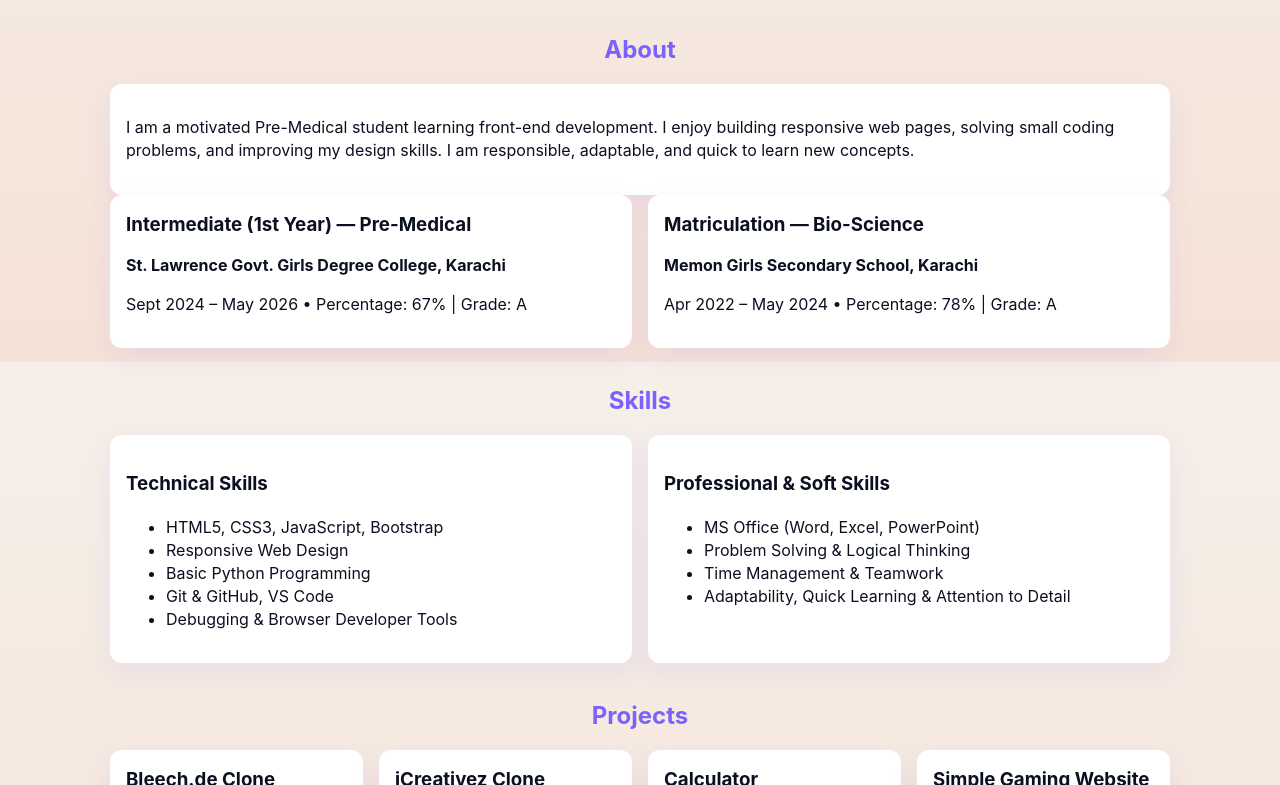
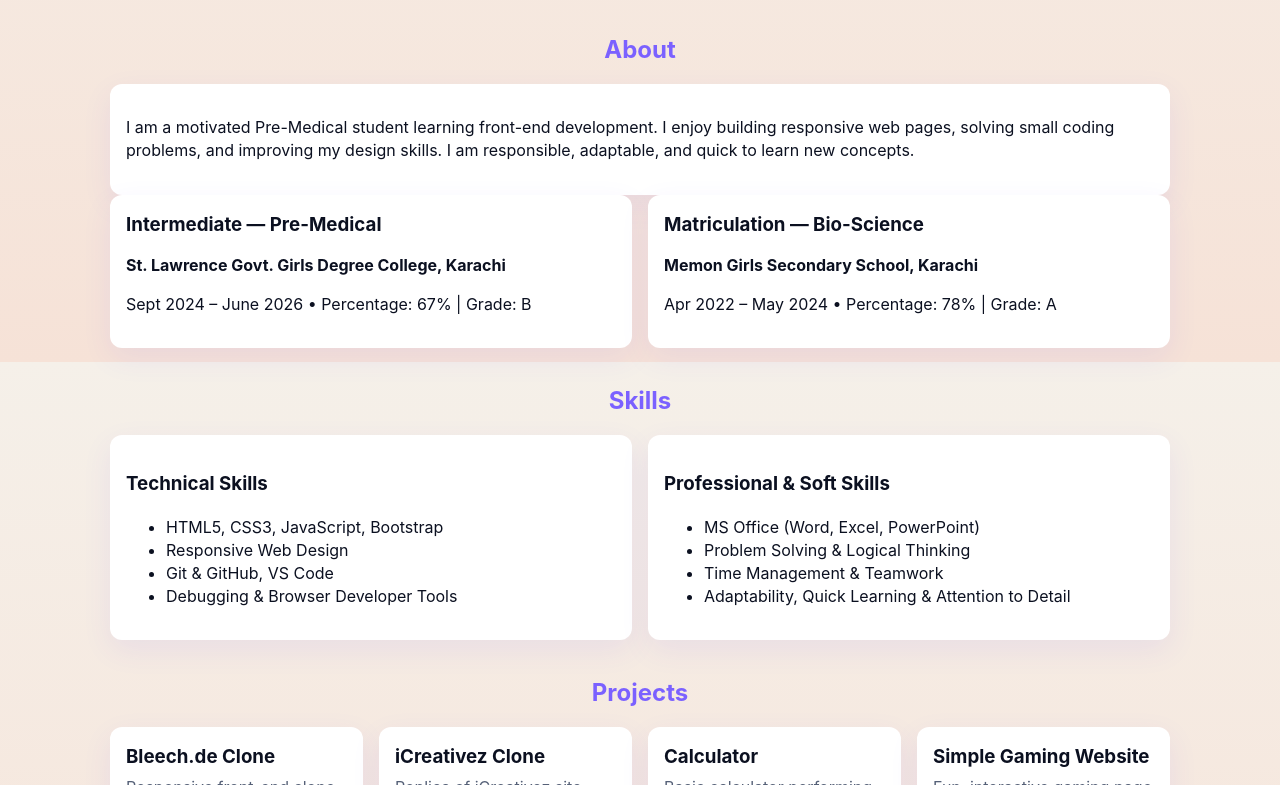
Before and after one commit to SyedaUnaizaAbid/Portfolio, a plain HTML site: page index.html in a window 1280 px wide. Shown: the part 438-1223 px from the top of the page. Drawn offline with Linux system fonts and the light colour scheme.

Commit message:
Update index.html

```diff
--- a/index.html
+++ b/index.html
@@ -82,9 +82,9 @@
 
             <div class="grid">
                 <div class="card education-item">
-                    <h3>Intermediate (1st Year) — Pre-Medical</h3>
+                    <h3>Intermediate — Pre-Medical</h3>
                     <p><strong>St. Lawrence Govt. Girls Degree College, Karachi</strong></p>
-                    <p>Sept 2024 – May 2026 • Percentage: 67% | Grade: A</p>
+                    <p>Sept 2024 – June 2026 • Percentage: 67% | Grade: B</p>
                 </div>
                 <div class="card education-item">
                     <h3>Matriculation — Bio-Science</h3>
@@ -103,7 +103,6 @@
                     <ul>
                         <li>HTML5, CSS3, JavaScript, Bootstrap</li>
                         <li>Responsive Web Design</li>
-                        <li>Basic Python Programming</li>
                         <li>Git & GitHub, VS Code</li>
                         <li>Debugging & Browser Developer Tools</li>
                     </ul>
```
